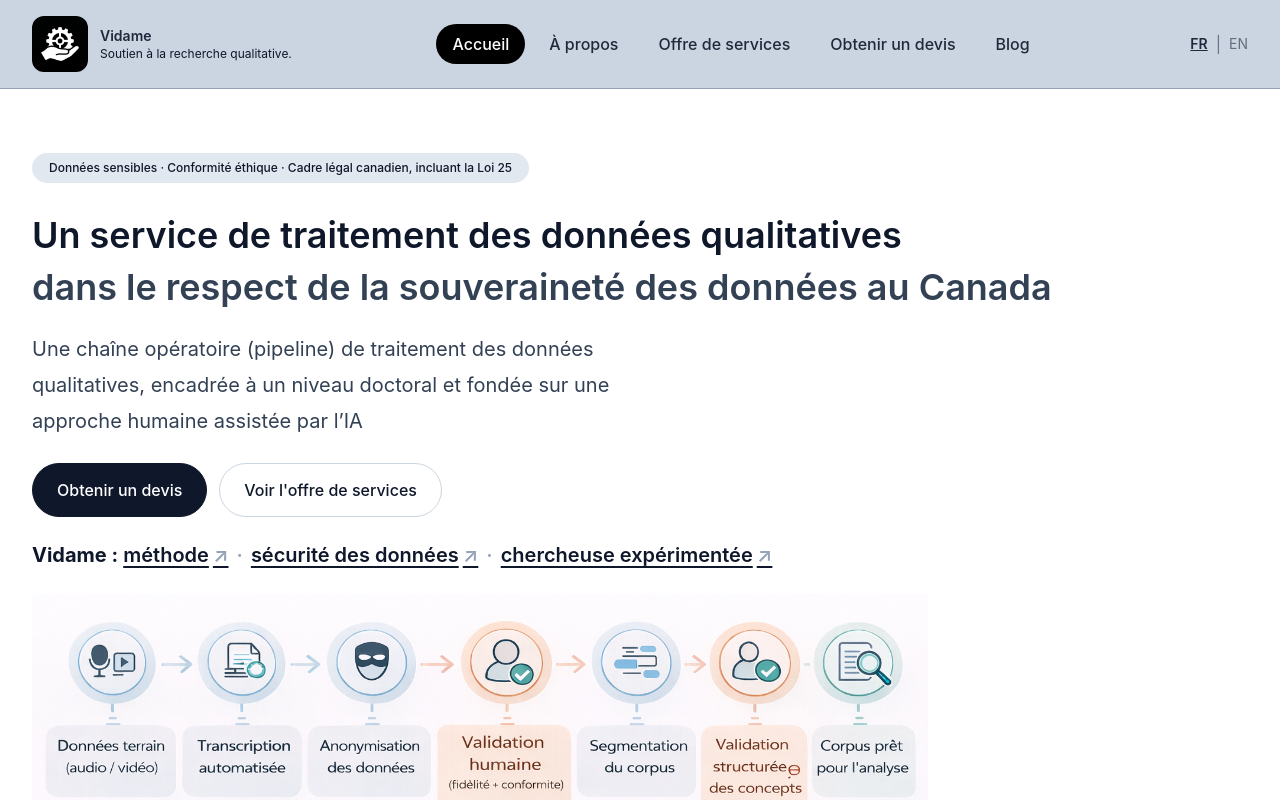
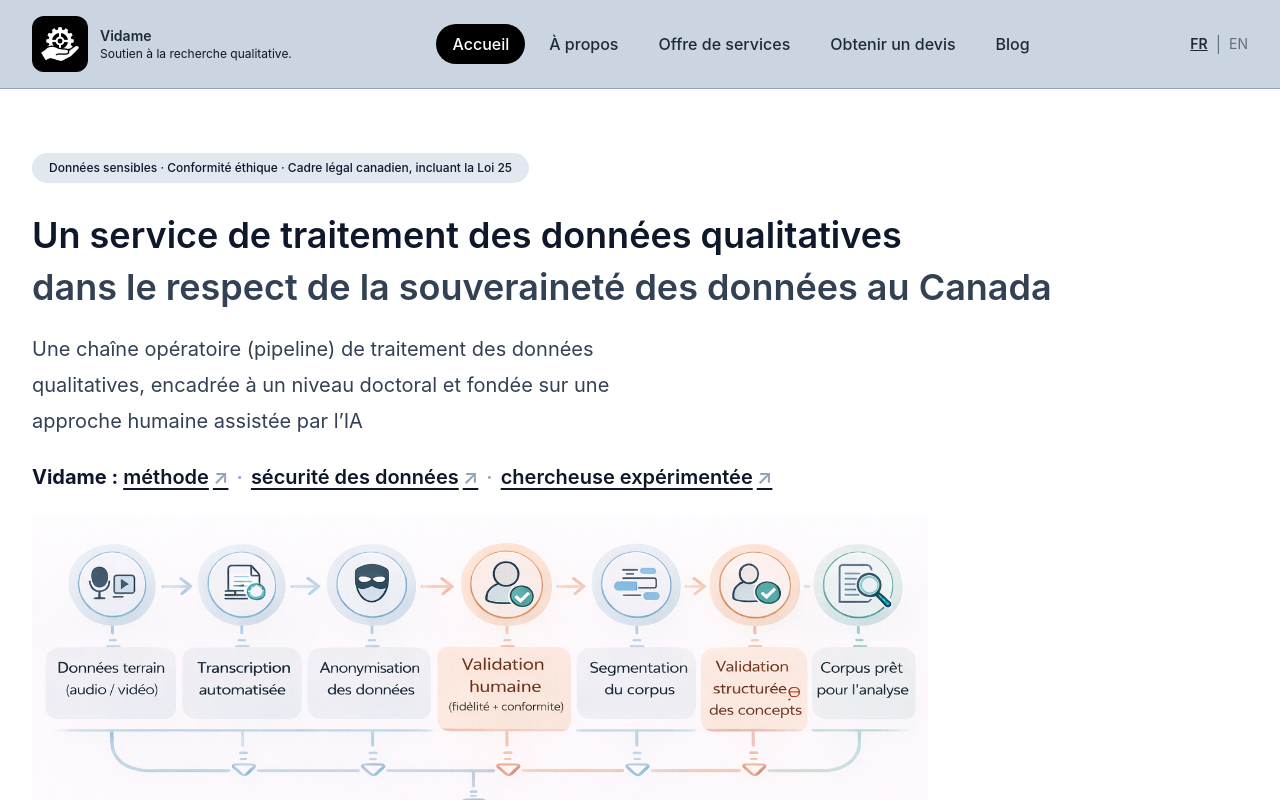
Before and after one commit to momopro21/vidame-recherche, a React (Vite) app: page / in a window 1280 px wide. Shown: the top 800 px of the page. Built offline with nearby package versions, Linux system fonts and the light colour scheme; the HTML template or start-up script is replaced by a standard one.

Commit message:
Update App.tsx

```diff
--- a/src/App.tsx
+++ b/src/App.tsx
@@ -519,22 +519,6 @@ function Accueil({setPage,lang,}: {setPage: (page: string) => void;lang: "fr" |
                 ? "Une chaîne opératoire (pipeline) de traitement des données qualitatives, encadrée à un niveau doctoral et fondée sur une approche humaine assistée par l’IA"
                 : "A qualitative data processing pipeline, overseen at the doctoral level and based on a human-centered, AI-assisted approach"}
             </p>
-
-            {/* ===== VIDAME_REPERE_BOUTONS_HERO_ACCUEIL ===== */}
-            <div className="mt-24 flex flex-wrap gap-3">
-              <Button size="lg" className="rounded-full" onClick={() => setPage("soumission")}>
-                {lang === "fr" ? "Obtenir un devis" : "Request a quote"}
-              </Button>
-
-              <Button
-                size="lg"
-                variant="outline"
-                className="rounded-full"
-                onClick={() => setPage("services")}
-              >
-                {lang === "fr" ? "Voir l'offre de services" : "View services"}
-              </Button>
-            </div>
 
         {/* ===== VIDAME_REPERE_PHRASE_FERMETURE_HERO_ACCUEIL ===== */}
 <p className="mt-8 max-w-4xl text-lg font-semibold text-slate-900 md:text-xl">
```
